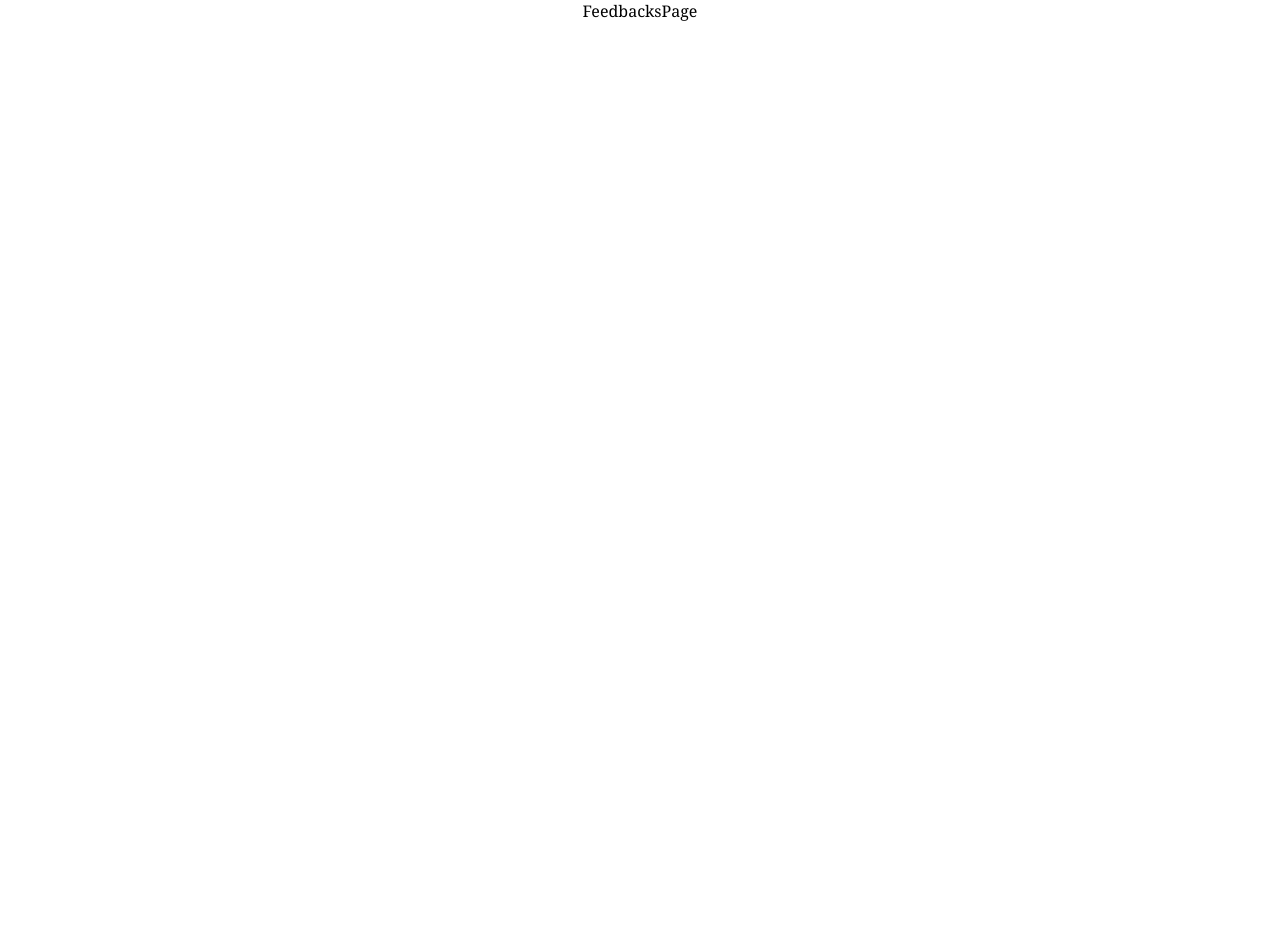
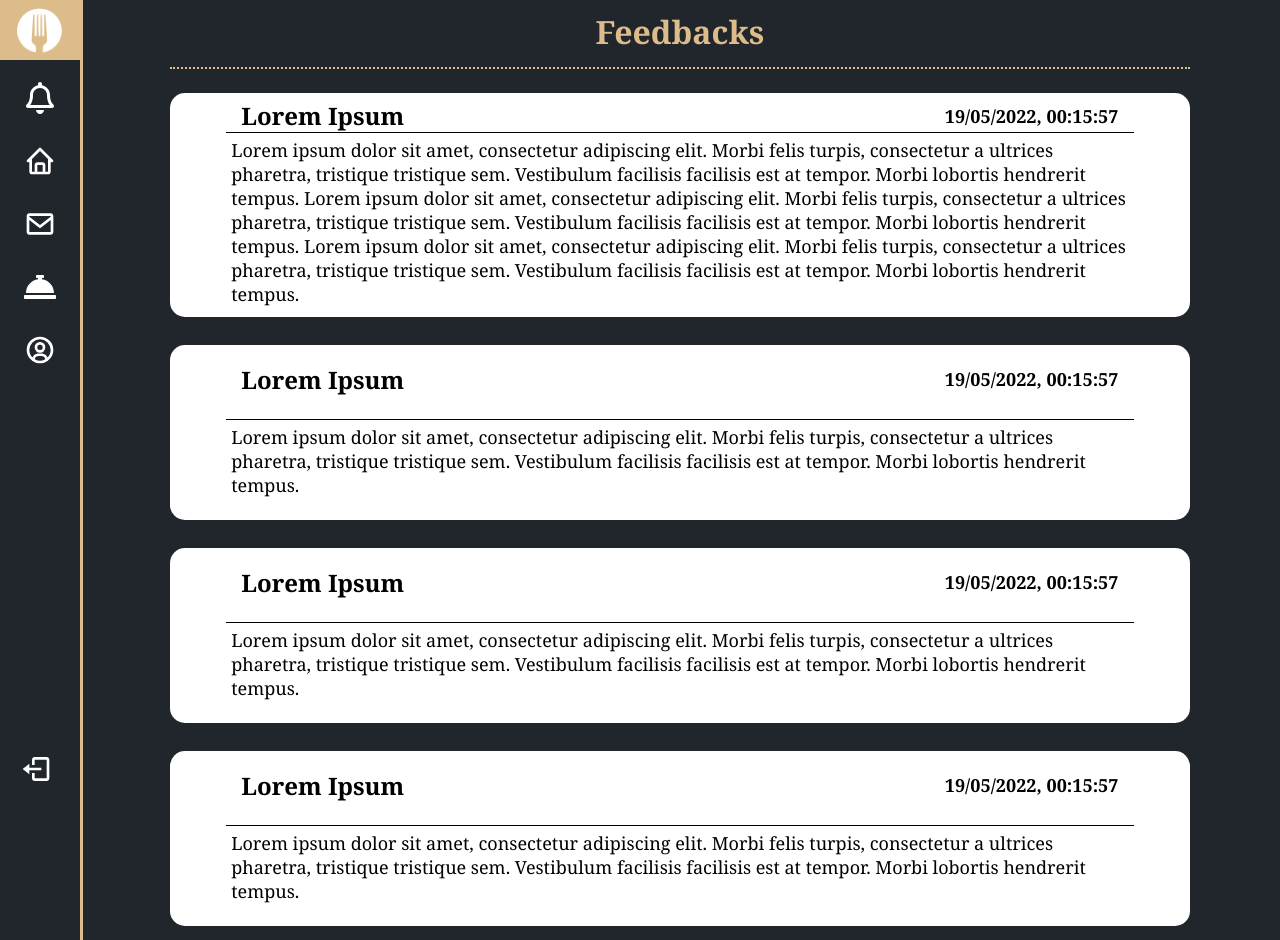
Before and after one commit to kevinaryeldev/cardapio-digital-capstone, a React (Create React App) app: page /admin/feedbacks in a window 1280 px wide. Before the commit the page ends 800 px from the top, so only its background shows below. Built offline with nearby package versions, Linux system fonts and the light colour scheme.

Commit message:
style(feedback page): page fixed structure added

```diff
--- a/src/pages/collaborator/admin/FeedbacksPage/index.jsx
+++ b/src/pages/collaborator/admin/FeedbacksPage/index.jsx
@@ -1,8 +1,70 @@
+import { useAuth } from "../../../../providers/user/user";
+
+import Menu from "../../../../components/Menu";
+import {
+  BoxContent,
+  CommentHeader,
+  Container,
+  Details,
+  Feedback,
+  Subtitle,
+  Text,
+  Title,
+} from "./styles";
+
+import { Redirect } from "react-router-dom";
+
 const FeedbacksPage = () => {
-    return(
-        <div>
-            FeedbacksPage
-        </div>
-    )
-}
-export default FeedbacksPage
+  const { token } = useAuth();
+
+  //Exemplo de feedbacks
+  const feedbacks = [
+    {
+      author: "Lorem Ipsum",
+      createdAt: new Date().toLocaleString("pt-BR"),
+      content:
+        "Lorem ipsum dolor sit amet, consectetur adipiscing elit. Morbi felis turpis, consectetur a ultrices pharetra, tristique tristique sem. Vestibulum facilisis facilisis est at tempor. Morbi lobortis hendrerit tempus. Lorem ipsum dolor sit amet, consectetur adipiscing elit. Morbi felis turpis, consectetur a ultrices pharetra, tristique tristique sem. Vestibulum facilisis facilisis est at tempor. Morbi lobortis hendrerit tempus. Lorem ipsum dolor sit amet, consectetur adipiscing elit. Morbi felis turpis, consectetur a ultrices pharetra, tristique tristique sem. Vestibulum facilisis facilisis est at tempor. Morbi lobortis hendrerit tempus. ",
+    },
+    {
+      author: "Lorem Ipsum",
+      createdAt: new Date().toLocaleString("pt-BR"),
+      content:
+        "Lorem ipsum dolor sit amet, consectetur adipiscing elit. Morbi felis turpis, consectetur a ultrices pharetra, tristique tristique sem. Vestibulum facilisis facilisis est at tempor. Morbi lobortis hendrerit tempus. ",
+    },
+    {
+      author: "Lorem Ipsum",
+      createdAt: new Date().toLocaleString("pt-BR"),
+      content:
+        "Lorem ipsum dolor sit amet, consectetur adipiscing elit. Morbi felis turpis, consectetur a ultrices pharetra, tristique tristique sem. Vestibulum facilisis facilisis est at tempor. Morbi lobortis hendrerit tempus. ",
+    },
+    {
+      author: "Lorem Ipsum",
+      createdAt: new Date().toLocaleString("pt-BR"),
+      content:
+        "Lorem ipsum dolor sit amet, consectetur adipiscing elit. Morbi felis turpis, consectetur a ultrices pharetra, tristique tristique sem. Vestibulum facilisis facilisis est at tempor. Morbi lobortis hendrerit tempus. ",
+    },
+  ];
+
+  if (!token) {
+    <Redirect to="/" />;
+  }
+
+  return (
+    <Container>
+      <Menu />
+      <BoxContent>
+        <Title>Feedbacks</Title>
+        {feedbacks.map((comment, index) => (
+          <Feedback key={index}>
+            <CommentHeader>
+              <Subtitle>{comment.author}</Subtitle>
+              <Details>{comment.createdAt}</Details>
+            </CommentHeader>
+            <Text>{comment.content}</Text>
+          </Feedback>
+        ))}
+      </BoxContent>
+    </Container>
+  );
+};
+export default FeedbacksPage;
--- /dev/null
+++ b/src/pages/collaborator/admin/FeedbacksPage/styles.js
@@ -0,0 +1,70 @@
+import styled from "styled-components";
+
+export const Container = styled.section`
+  background-color: var(--primary-color);
+  width: 100vw;
+
+  @media (min-width: 1024px) {
+    display: flex;
+  }
+`;
+
+export const BoxContent = styled.main`
+  width: 94%;
+
+  display: flex;
+  flex-direction: column;
+  justify-content: space-between;
+  align-items: center;
+`;
+
+export const Title = styled.h1`
+  color: var(--secondary-color);
+  font-weight: bold;
+  font-size: 32px;
+  text-align: center;
+
+  margin: 10px 0;
+  padding-bottom: 14px;
+  width: 85%;
+
+  border-bottom: 2px dotted var(--secondary-color);
+`;
+
+export const Feedback = styled.div`
+  width: 85%;
+  min-height: 175px;
+  padding: 6px;
+  margin: 14px;
+
+  display: flex;
+  flex-direction: column;
+  align-items: center;
+  justify-content: space-around;
+
+  background-color: var(--terciary-color);
+  border-radius: 15px;
+`;
+
+export const CommentHeader = styled.div`
+  display: flex;
+  justify-content: space-between;
+  align-items: center;
+  width: 87%;
+`;
+
+export const Subtitle = styled.h2``;
+
+export const Details = styled.span`
+  font-size: 18px;
+  font-weight: bold;
+`;
+
+export const Text = styled.p`
+  font-size: 18px;
+
+  width: 90%;
+  padding: 5px;
+
+  border-top: 1px solid black;
+`;
```
